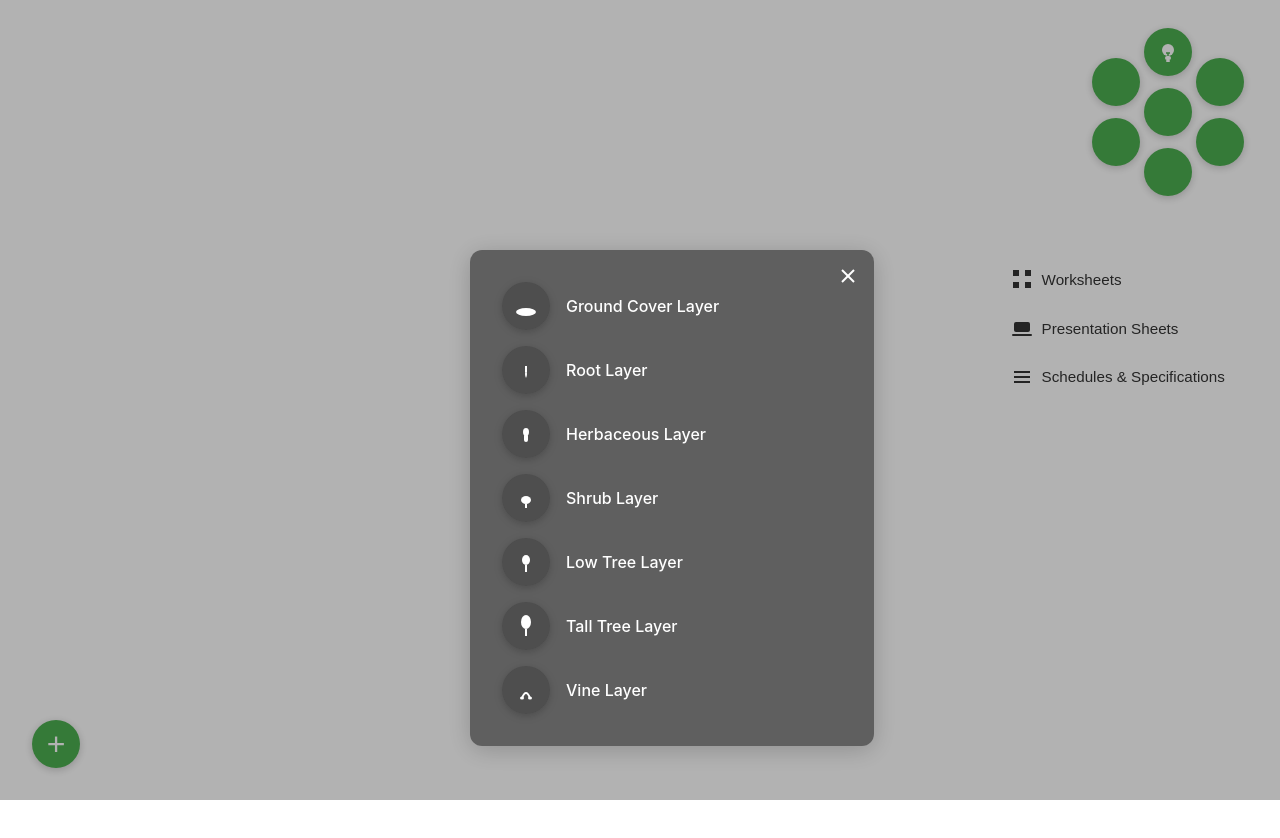
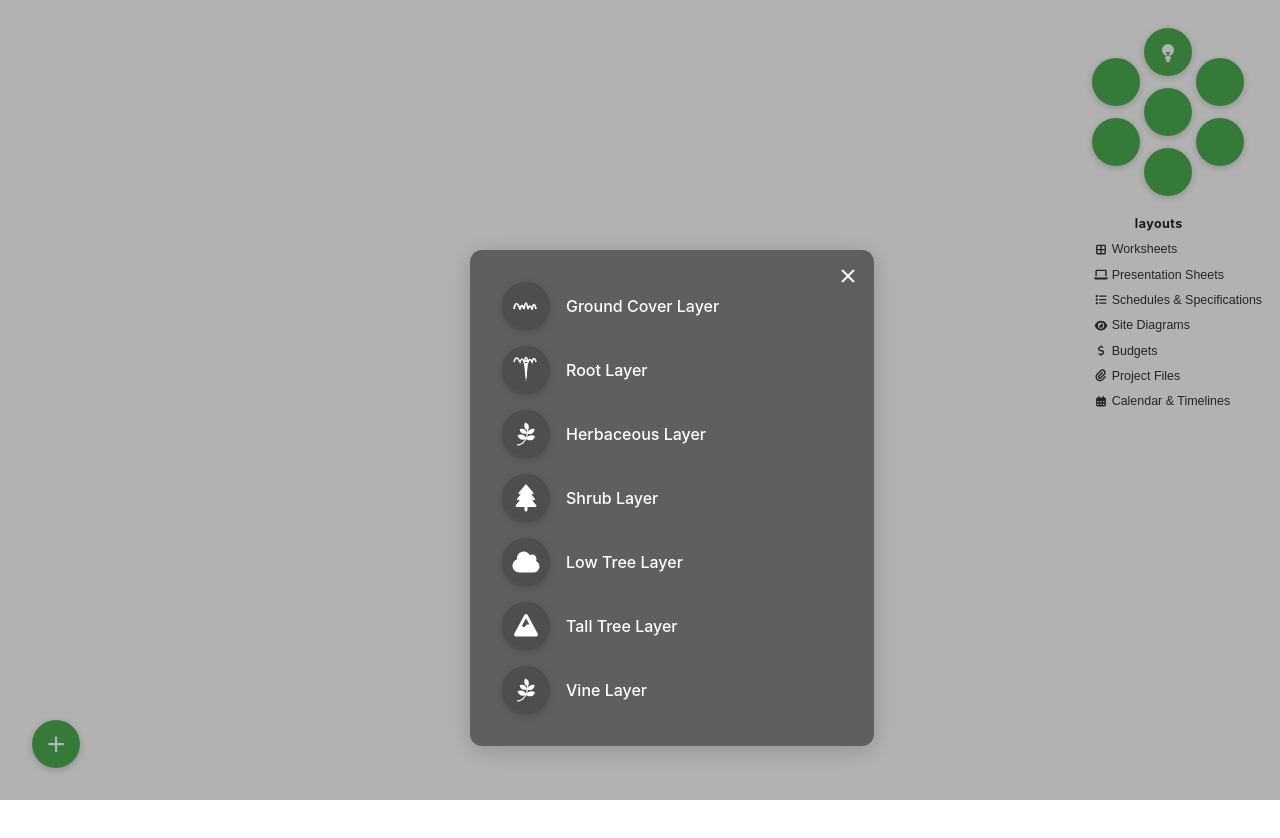
Before and after one commit to pacacodes/ELPACA, a React (Create React App) app in the folder frontend/: page / in a window 1280 px wide. Both pictures are taken after a click on the button "Add plant". Shown: the top 838 px of the page. Built offline with nearby package versions, Linux system fonts and the light colour scheme.

Commit message:
Add FontAwesome icons to the application and update dependencies

```diff
--- a/frontend/package.json
+++ b/frontend/package.json
@@ -3,6 +3,10 @@
   "version": "0.1.0",
   "private": true,
   "dependencies": {
+    "@fortawesome/fontawesome-svg-core": "^7.0.1",
+    "@fortawesome/free-brands-svg-icons": "^7.0.1",
+    "@fortawesome/free-solid-svg-icons": "^7.0.1",
+    "@fortawesome/react-fontawesome": "^3.0.2",
     "@testing-library/dom": "^10.4.1",
     "@testing-library/jest-dom": "^6.8.0",
     "@testing-library/react": "^16.3.0",
--- a/frontend/src/App.js
+++ b/frontend/src/App.js
@@ -1,5 +1,8 @@
-
 import React, { useState } from 'react';
+import { FontAwesomeIcon } from '@fortawesome/react-fontawesome';
+import { faTree, faCloud, faMountain, faThLarge, faLaptop, faList, faEye, faDollarSign, faPaperclip, faCalendarAlt } from '@fortawesome/free-solid-svg-icons';
+import { faPagelines } from '@fortawesome/free-brands-svg-icons';
+// Removed duplicate import of faPagelines and faVine
 
 function App() {
   const [popupOpen, setPopupOpen] = useState(false);
@@ -103,13 +106,13 @@ function App() {
             {/* Column of buttons on the left */}
             <div style={{ display: 'flex', flexDirection: 'column', gap: '1rem', marginRight: '2rem', alignItems: 'flex-start', pointerEvents: 'auto' }}>
               {[
-                { name: 'ground cover layer', icon: (<svg width="24" height="24" viewBox="0 0 24 24"><ellipse cx="12" cy="18" rx="10" ry="4" fill="white" /></svg>) },
-                { name: 'root layer', icon: (<svg width="24" height="24" viewBox="0 0 24 24"><path d="M12 20 Q10 16 12 12 Q14 16 12 20 Z" fill="white" /><rect x="11" y="8" width="2" height="6" fill="white" /></svg>) },
-                { name: 'herbaceous layer', icon: (<svg width="24" height="24" viewBox="0 0 24 24"><rect x="10" y="12" width="4" height="8" rx="2" fill="white" /><ellipse cx="12" cy="10" rx="3" ry="4" fill="white" /></svg>) },
-                { name: 'shrub layer', icon: (<svg width="24" height="24" viewBox="0 0 24 24"><ellipse cx="12" cy="14" rx="5" ry="4" fill="white" /><rect x="11" y="18" width="2" height="4" fill="white" /></svg>) },
-                { name: 'low tree layer', icon: (<svg width="24" height="24" viewBox="0 0 24 24"><ellipse cx="12" cy="10" rx="4" ry="5" fill="white" /><rect x="11" y="15" width="2" height="7" fill="white" /></svg>) },
-                { name: 'tall tree layer', icon: (<svg width="24" height="24" viewBox="0 0 24 24"><ellipse cx="12" cy="8" rx="5" ry="7" fill="white" /><rect x="11" y="15" width="2" height="7" fill="white" /></svg>) },
-                { name: 'vine layer', icon: (<svg width="24" height="24" viewBox="0 0 24 24"><path d="M8 20 Q12 10 16 20" stroke="white" strokeWidth="2" fill="none" /><ellipse cx="8" cy="20" rx="2" ry="1.5" fill="white" /><ellipse cx="16" cy="20" rx="2" ry="1.5" fill="white" /></svg>) },
+         { name: 'ground cover layer', icon: 'grass' },
+                { name: 'root layer', icon: 'grassroots' },
+                { name: 'herbaceous layer', icon: faPagelines },
+                { name: 'shrub layer', icon: faTree },
+                { name: 'low tree layer', icon: faCloud },
+                { name: 'tall tree layer', icon: faMountain },
+                { name: 'vine layer', icon: faPagelines },
               ].map((layer, i) => (
                 <div key={i} style={{ display: 'flex', alignItems: 'center', gap: '1rem' }}>
                   <button
@@ -129,7 +132,27 @@ function App() {
                     }}
                     aria-label={layer.name}
                   >
-                    {layer.icon}
+                    {layer.icon === 'grass' ? (
+                      <svg width="32" height="32" viewBox="0 0 64 64" fill="none" style={{display:'block',margin:'0 auto',position:'relative',top:'-12px'}} xmlns="http://www.w3.org/2000/svg">
+                        <path d="M8 62 Q12 40 20 62 Q24 48 28 62 Q32 38 36 62 Q40 50 44 62 Q48 44 52 62" stroke="#fff" strokeWidth="3.5" fill="none"/>
+                      </svg>
+                      ) : layer.icon === 'grassroots' ? (
+                        <svg width="32" height="32" viewBox="0 0 64 64" fill="none" style={{display:'block',margin:'0 auto',position:'relative',top:'-2px'}} xmlns="http://www.w3.org/2000/svg">
+                          <path d="M8 20 Q12 4 20 20 Q24 8 28 20 Q32 2 36 20 Q40 10 44 20 Q48 6 52 20" stroke="#fff" strokeWidth="3" fill="none"/>
+                          <path d="M32 20 Q30 14 28 20" stroke="#fff" strokeWidth="2" fill="none"/>
+                          <path d="M32 20 Q34 14 36 20" stroke="#fff" strokeWidth="2" fill="none"/>
+                          <path d="M32 20 Q32 12 32 20" stroke="#fff" strokeWidth="2" fill="none"/>
+                          <polygon points="28,22 36,22 32,60" fill="#fff" />
+                          <path d="M32 40 Q30 44 32 48" stroke="#fff" strokeWidth="1.5" fill="none"/>
+                          <path d="M32 44 Q34 48 32 52" stroke="#fff" strokeWidth="1.5" fill="none"/>
+                        </svg>
+                      ) : layer.icon === 'roots' ? (
+                        <svg width="32" height="32" viewBox="0 0 64 64" fill="none" style={{display:'block',margin:'0 auto',position:'relative',top:'-2px'}} xmlns="http://www.w3.org/2000/svg">
+                          <path d="M32 8 V32 M32 32 Q28 40 24 32 M32 32 Q36 40 40 32 M32 32 Q20 44 16 32 M32 32 Q44 44 48 32" stroke="#fff" strokeWidth="3.5" fill="none"/>
+                        </svg>
+                    ) : (
+                      <FontAwesomeIcon icon={layer.icon} style={{fontSize:'1.5rem'}} />
+                    )}
                   </button>
                   <span style={{ textTransform: 'capitalize', fontWeight: '500', color: 'white', fontSize: '1rem' }}>{layer.name}</span>
                 </div>
@@ -227,54 +250,70 @@ function App() {
       {/* Layouts category column below top right buttons */}
       <div style={{
         position: 'fixed',
-        right: '2rem',
+        right: '2.5rem',
         top: 'calc(2rem + 180px)',
         display: 'flex',
         flexDirection: 'column',
         alignItems: 'flex-start',
-        gap: '0.75rem',
-        background: 'rgba(60,60,60,0)', // fully transparent
+        gap: '0.35rem',
+        background: 'rgba(60,60,60,0)',
         borderRadius: '8px',
-        padding: '0.5rem 0.75rem',
+        padding: '0.25rem 0.7rem',
         boxShadow: 'none',
-        minWidth: '120px',
+        minWidth: '60px',
+        maxWidth: '140px',
       }}>
-        <span style={{ color: 'white', fontWeight: 'bold', fontSize: '1.1rem', marginBottom: '0.5rem' }}>Layouts</span>
+        <div style={{width:'100%',display:'flex',justifyContent:'center',marginBottom:'0.18rem'}}>
+          <span style={{ color: '#222', fontWeight: 'bold', fontSize: '0.78rem', letterSpacing: '0.04em', textAlign: 'center', textTransform: 'lowercase' }}>layouts</span>
+        </div>
         {/* Worksheets button */}
         <button style={{
-          display: 'flex', alignItems: 'center', gap: '0.5rem', background: 'rgba(60,60,60,0)', color: '#333', border: 'none', borderRadius: '6px', padding: '0.4rem 0.7rem', fontSize: '0.95rem', cursor: 'pointer', boxShadow: 'none'
+          display: 'flex', alignItems: 'center', gap: '0.25rem', background: 'rgba(60,60,60,0)', color: '#333', border: 'none', borderRadius: '6px', padding: '0.18rem 0.3rem', fontSize: '0.78rem', cursor: 'pointer', boxShadow: 'none', whiteSpace: 'nowrap', minWidth: '0'
         }}>
-          {/* Grid icon */}
-          <svg width="24" height="24" viewBox="0 0 24 24" fill="none">
-            <rect x="3" y="3" width="6" height="6" fill="#333"/>
-            <rect x="15" y="3" width="6" height="6" fill="#333"/>
-            <rect x="3" y="15" width="6" height="6" fill="#333"/>
-            <rect x="15" y="15" width="6" height="6" fill="#333"/>
-          </svg>
-          <span>Worksheets</span>
+          <FontAwesomeIcon icon={faThLarge} style={{fontSize:'0.9em'}} />
+          <span style={{fontSize:'0.78rem'}}>Worksheets</span>
         </button>
         {/* Presentation Sheets button */}
         <button style={{
-          display: 'flex', alignItems: 'center', gap: '0.5rem', background: 'rgba(60,60,60,0)', color: '#333', border: 'none', borderRadius: '6px', padding: '0.4rem 0.7rem', fontSize: '0.95rem', cursor: 'pointer', boxShadow: 'none'
+          display: 'flex', alignItems: 'center', gap: '0.25rem', background: 'rgba(60,60,60,0)', color: '#333', border: 'none', borderRadius: '6px', padding: '0.18rem 0.3rem', fontSize: '0.78rem', cursor: 'pointer', boxShadow: 'none', whiteSpace: 'nowrap', minWidth: '0'
         }}>
-          {/* Laptop icon */}
-          <svg width="24" height="24" viewBox="0 0 24 24" fill="none">
-            <rect x="4" y="6" width="16" height="10" rx="2" fill="#333"/>
-            <rect x="2" y="18" width="20" height="2" rx="1" fill="#333"/>
-          </svg>
-          <span>Presentation Sheets</span>
+          <FontAwesomeIcon icon={faLaptop} style={{fontSize:'0.9em'}} />
+          <span style={{fontSize:'0.78rem'}}>Presentation Sheets</span>
         </button>
         {/* Schedules & Specifications button */}
         <button style={{
-          display: 'flex', alignItems: 'center', gap: '0.5rem', background: 'rgba(60,60,60,0)', color: '#333', border: 'none', borderRadius: '6px', padding: '0.4rem 0.7rem', fontSize: '0.95rem', cursor: 'pointer', boxShadow: 'none'
+          display: 'flex', alignItems: 'center', gap: '0.25rem', background: 'rgba(60,60,60,0)', color: '#333', border: 'none', borderRadius: '6px', padding: '0.18rem 0.3rem', fontSize: '0.78rem', cursor: 'pointer', boxShadow: 'none', whiteSpace: 'nowrap', minWidth: '0'
         }}>
-          {/* List icon */}
-          <svg width="24" height="24" viewBox="0 0 24 24" fill="none">
-            <rect x="4" y="6" width="16" height="2" fill="#333"/>
-            <rect x="4" y="11" width="16" height="2" fill="#333"/>
-            <rect x="4" y="16" width="16" height="2" fill="#333"/>
-          </svg>
-          <span>Schedules &amp; Specifications</span>
+          <FontAwesomeIcon icon={faList} style={{fontSize:'0.9em'}} />
+          <span style={{fontSize:'0.78rem'}}>Schedules &amp; Specifications</span>
+        </button>
+        {/* Site Diagrams button */}
+        <button style={{
+          display: 'flex', alignItems: 'center', gap: '0.25rem', background: 'rgba(60,60,60,0)', color: '#333', border: 'none', borderRadius: '6px', padding: '0.18rem 0.3rem', fontSize: '0.78rem', cursor: 'pointer', boxShadow: 'none', whiteSpace: 'nowrap', minWidth: '0'
+        }}>
+          <FontAwesomeIcon icon={faEye} style={{fontSize:'0.9em'}} />
+          <span style={{fontSize:'0.78rem'}}>Site Diagrams</span>
+        </button>
+        {/* Budgets button */}
+        <button style={{
+          display: 'flex', alignItems: 'center', gap: '0.25rem', background: 'rgba(60,60,60,0)', color: '#333', border: 'none', borderRadius: '6px', padding: '0.18rem 0.3rem', fontSize: '0.78rem', cursor: 'pointer', boxShadow: 'none', whiteSpace: 'nowrap', minWidth: '0'
+        }}>
+          <FontAwesomeIcon icon={faDollarSign} style={{fontSize:'0.9em'}} />
+          <span style={{fontSize:'0.78rem'}}>Budgets</span>
+        </button>
+        {/* Project Files button */}
+        <button style={{
+          display: 'flex', alignItems: 'center', gap: '0.25rem', background: 'rgba(60,60,60,0)', color: '#333', border: 'none', borderRadius: '6px', padding: '0.18rem 0.3rem', fontSize: '0.78rem', cursor: 'pointer', boxShadow: 'none', whiteSpace: 'nowrap', minWidth: '0'
+        }}>
+          <FontAwesomeIcon icon={faPaperclip} style={{fontSize:'0.9em'}} />
+          <span style={{fontSize:'0.78rem'}}>Project Files</span>
+        </button>
+        {/* Calendar & Timelines button */}
+        <button style={{
+          display: 'flex', alignItems: 'center', gap: '0.25rem', background: 'rgba(60,60,60,0)', color: '#333', border: 'none', borderRadius: '6px', padding: '0.18rem 0.3rem', fontSize: '0.78rem', cursor: 'pointer', boxShadow: 'none', whiteSpace: 'nowrap', minWidth: '0'
+        }}>
+          <FontAwesomeIcon icon={faCalendarAlt} style={{fontSize:'0.9em'}} />
+          <span style={{fontSize:'0.78rem'}}>Calendar &amp; Timelines</span>
         </button>
       </div>
     </div>
```
Also changed, not shown: 1 other file (tests, documents, lock files or other folders).
